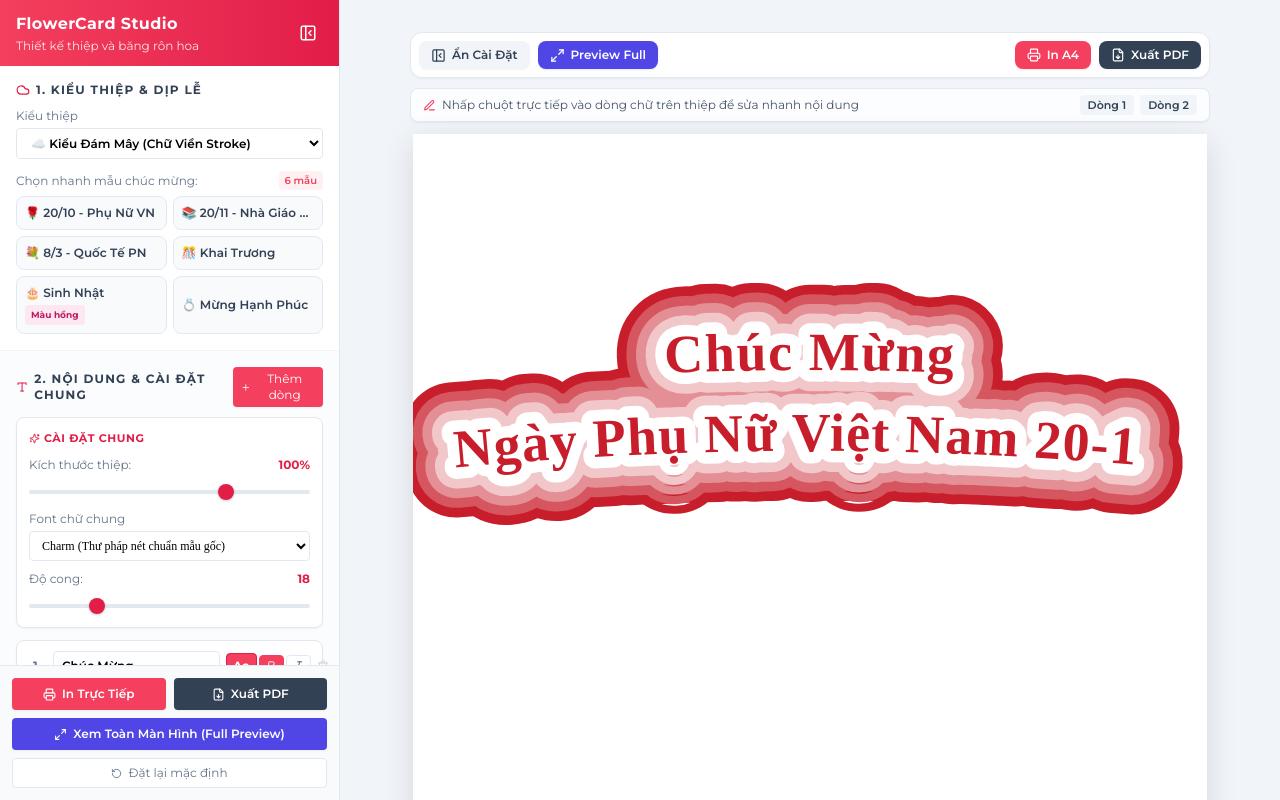
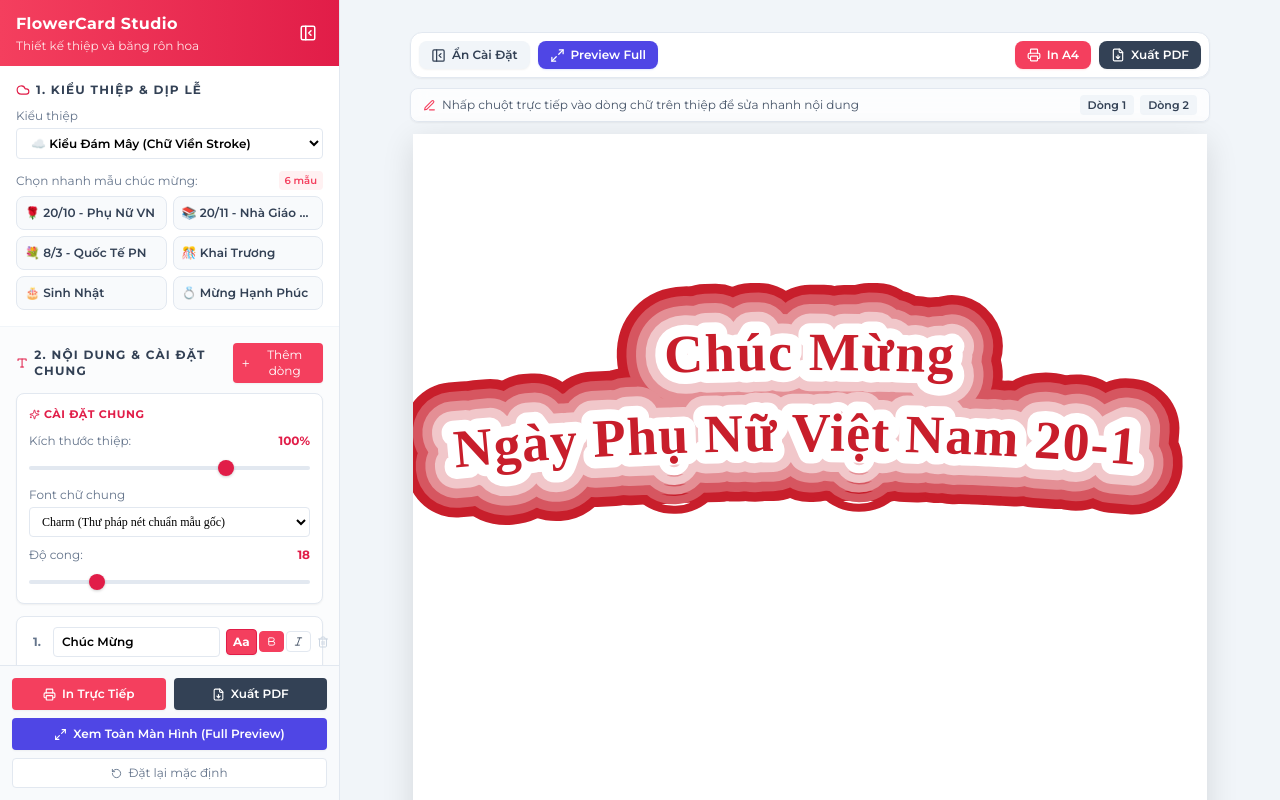
Before and after one commit to tvt253/flowercard-studio, a React (Vite) app: page / in a window 1280 px wide. Built offline with nearby package versions, Linux system fonts and the light colour scheme; a web font is replaced by a local one.

Commit message:
fix: Remove pink badge from birthday template in cloud presets

```diff
--- a/src/components/ControlSidebar.tsx
+++ b/src/components/ControlSidebar.tsx
@@ -39,7 +39,7 @@ const CLOUD_PRESETS: PresetItem[] = [
   { label: '📚 20/11 - Nhà Giáo VN', value: '20-11' },
   { label: '💐 8/3 - Quốc Tế PN', value: '8-3' },
   { label: '🎊 Khai Trương', value: 'khai-truong' },
-  { label: '🎂 Sinh Nhật', value: 'sinh-nhat', tag: 'Màu hồng', tagColor: 'bg-pink-100 text-pink-700' },
+  { label: '🎂 Sinh Nhật', value: 'sinh-nhat' },
   { label: '💍 Mừng Hạnh Phúc', value: 'mung-cuoi' },
 ];
 
```
